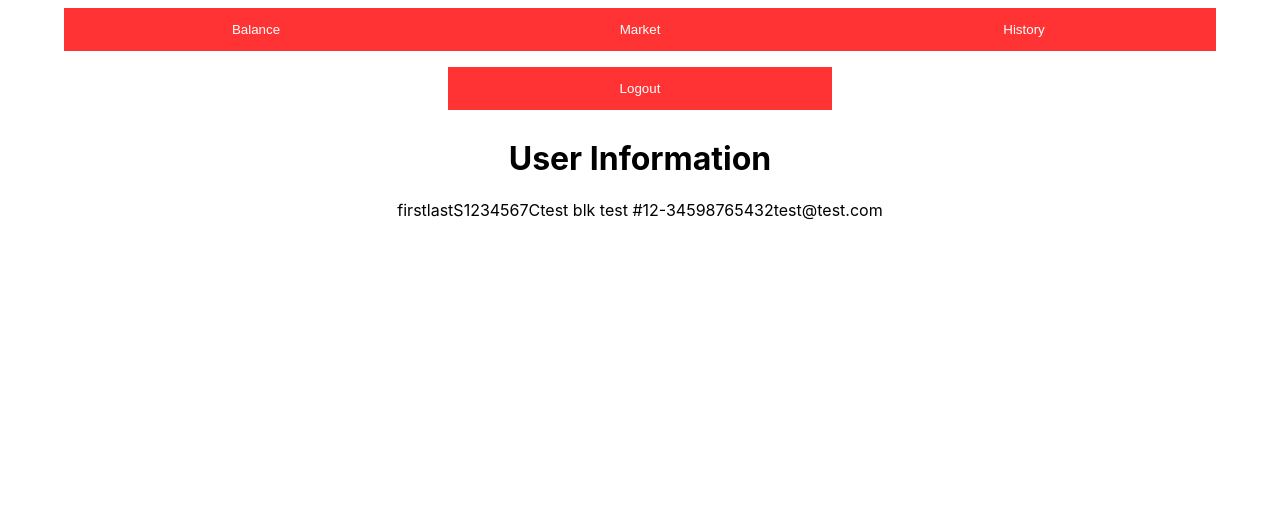
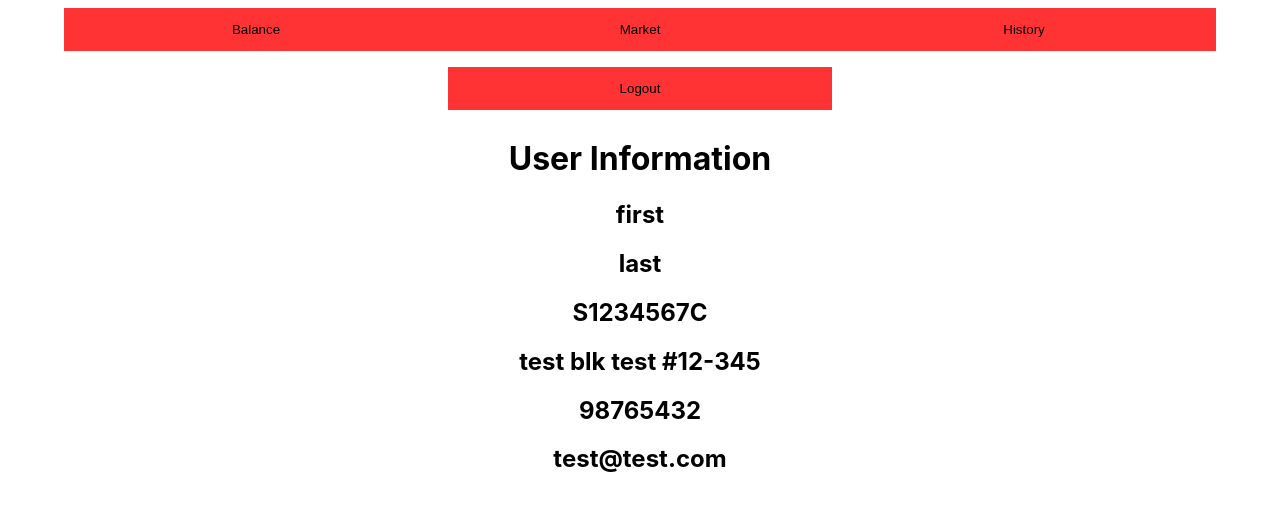
Before and after one commit to gluttonmay/tt3_group13, a React (Create React App) app: page / in a window 1280 px wide. Shown: the top 510 px of the page. Built offline with nearby package versions, Linux system fonts and the light colour scheme; no server answers.

Commit message:
css update

```diff
--- a/src/Account.css
+++ b/src/Account.css
@@ -22,34 +22,8 @@
     color: black;
   }
 
-  form {
-    border: 3px solid #f1f1f1;
-  }
 
-  /* input fields */
-  input{
-    padding: 12px 20px;
-    margin: 8px 0;
-    display: inline-block;
-    border: 1px solid #ccc;
-    box-sizing: border-box;
-    width: 70%;
-  }
 
-  /* save button */
-  button {
-    background-color: #FF3333;
-    color: white;
-    padding: 14px 20px;
-    margin: 8px 0;
-    border: none;
-    cursor: pointer;
-    width: 30%;
-  }
-
-  button:hover {
-    opacity: 0.8;
-  }
   .App-link {
     color: #61dafb;
   }
--- a/src/App.css
+++ b/src/App.css
@@ -1,3 +1,4 @@
+
 .App {
   text-align: center;
 }
@@ -26,13 +27,13 @@ form {
   border: 3px solid #f1f1f1;
 }
 
-input[type=username], input[type=password]{
-  width: 100%;
+input{
   padding: 12px 20px;
   margin: 8px 0;
   display: inline-block;
   border: 1px solid #ccc;
   box-sizing: border-box;
+  width: 70%;
 }
 
 button {
@@ -42,7 +43,7 @@ button {
   margin: 8px 0;
   border: none;
   cursor: pointer;
-  width: 100%;
+  width: 30%;
 }
 
 button:hover {
--- a/src/components/UserInfo.js
+++ b/src/components/UserInfo.js
@@ -67,19 +67,18 @@ function UserInfo(props)
     }
 
     return(
-        <div className>
-
+        <div>
             <button type = "button" onClick = {handleBalanceClick}>Balance</button>
             <button type = "button" onClick = {handleMarketClick}>Market</button>
             <button type = "button" onClick = {handleHistory}>History</button>
             <button type = "button" onClick = {handleLogout}>Logout</button>
             <h1>User Information</h1>
-            {firstName}
-            {lastName}
-            {nric}
-            {address}
-            {phoneNumber}
-            {email}
+            <h2>{firstName}</h2>
+            <h2>{lastName}</h2>
+            <h2>{nric}</h2>
+            <h2>{address}</h2>
+            <h2>{phoneNumber}</h2>
+            <h2>{email}</h2>
             {accountKey && <BalanceChart acckey = {accountKey} />}
         </div>
     );
```
